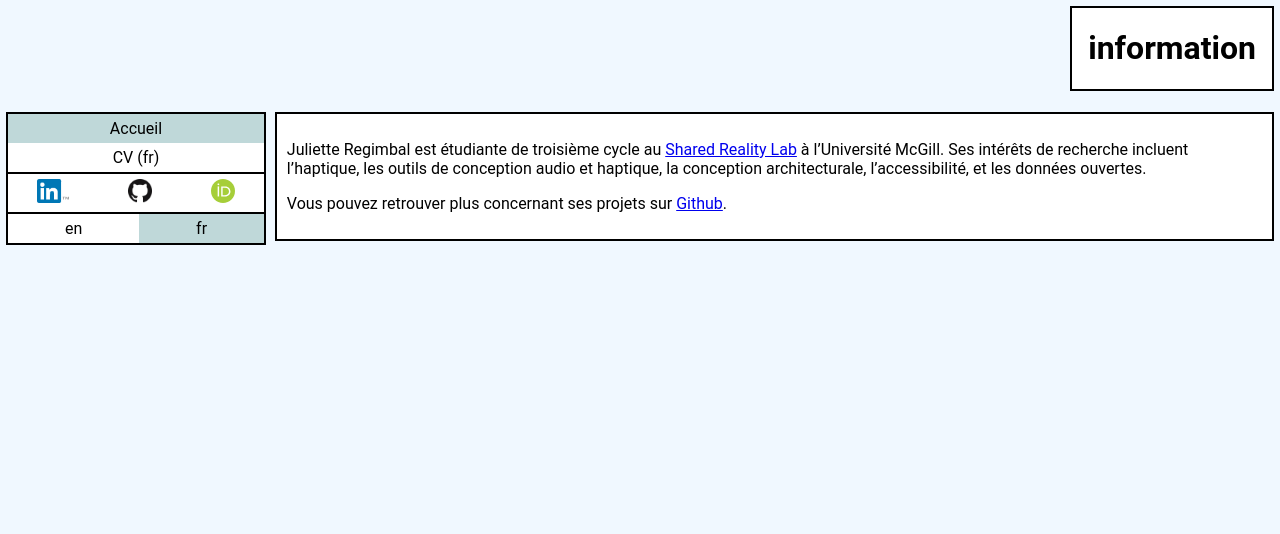
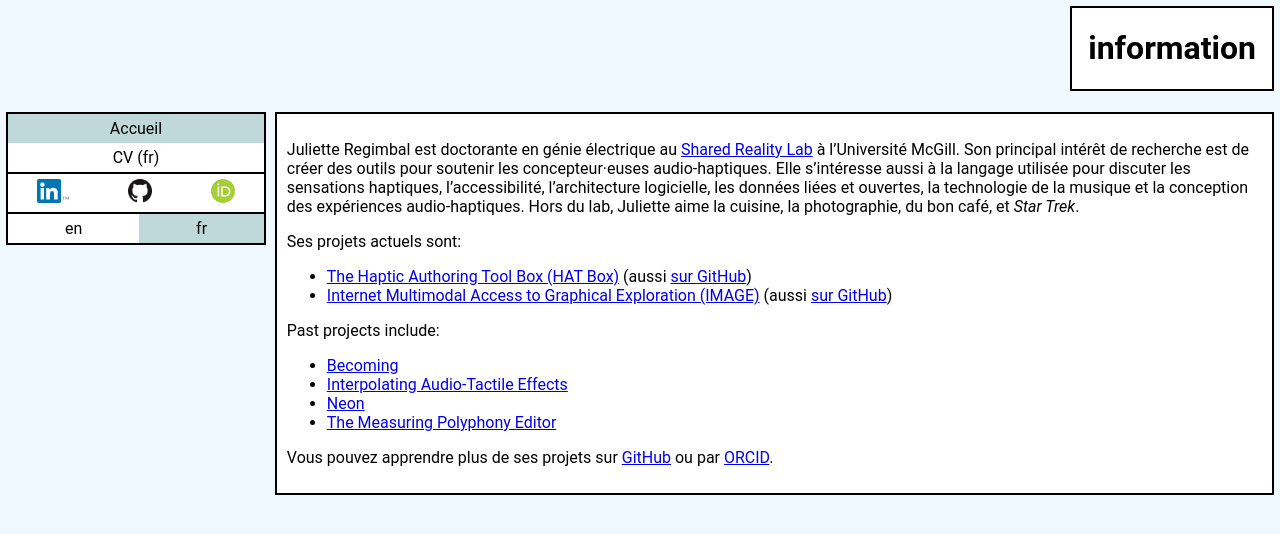
Before and after one commit to JRegimbal/JRegimbal.github.io, a Jekyll site: the page built from fr/index.md, in a window 1280 px wide. Shown: the top 534 px of the page. Built offline with Jekyll 4.4.1, drawn with Linux system fonts in a browser that asks for light colours.

Commit message:
Update bio/home page
Include links to projects and more info.

```diff
--- a/fr/index.md
+++ b/fr/index.md
@@ -5,7 +5,21 @@ lang: fr
 alternate: /en/index.html
 ---
 
-Juliette Regimbal est étudiante de troisième cycle au [Shared Reality Lab](https://srl.mcgill.ca) à l'Université McGill.
-Ses intérêts de recherche incluent l'haptique, les outils de conception audio et haptique, la conception architecturale, l'accessibilité, et les données ouvertes.
+Juliette Regimbal est doctorante en génie électrique au [Shared Reality Lab](https://srl.mcgill.ca) à l'Université McGill.
+Son principal intérêt de recherche est de créer des outils pour soutenir les concepteur·euses audio-haptiques.
+Elle s'intéresse aussi à la langage utilisée pour discuter les sensations haptiques, l'accessibilité, l'architecture logicielle, les données liées et ouvertes, la technologie de la musique et la conception des expériences audio-haptiques.
+Hors du lab, Juliette aime la cuisine, la photographie, du bon café, et *Star Trek*.
 
-Vous pouvez retrouver plus concernant ses projets sur [Github](https://github.com/JRegimbal).
+Ses projets actuels sont:
+
+* [The Haptic Authoring Tool Box (HAT Box)](https://srl.mcgill.ca/hat-box) (aussi [sur GitHub](https://github.com/JRegimbal/hat-box))
+* [Internet Multimodal Access to Graphical Exploration (IMAGE)](https://image.a11y.mcgill.ca) (aussi [sur GitHub](https://github.com/Shared-Reality-Lab/IMAGE-server))
+
+Past projects include:
+
+* [Becoming](https://sonicarts.ucsd.edu/research/becoming.html)
+* [Interpolating Audio-Tactile Effects](https://github.com/JRegimbal/mmi)
+* [Neon](https://github.com/DDMAL/Neon)
+* [The Measuring Polyphony Editor](https://github.com/MeasuringPolyphony/mp_editor)
+
+Vous pouvez apprendre plus de ses projets sur [GitHub](https://github.com/JRegimbal) ou par [ORCID](https://orcid.org/0000-0003-4902-046X).
```
Also changed, not shown: en/index.md (+17 -2 lines).
